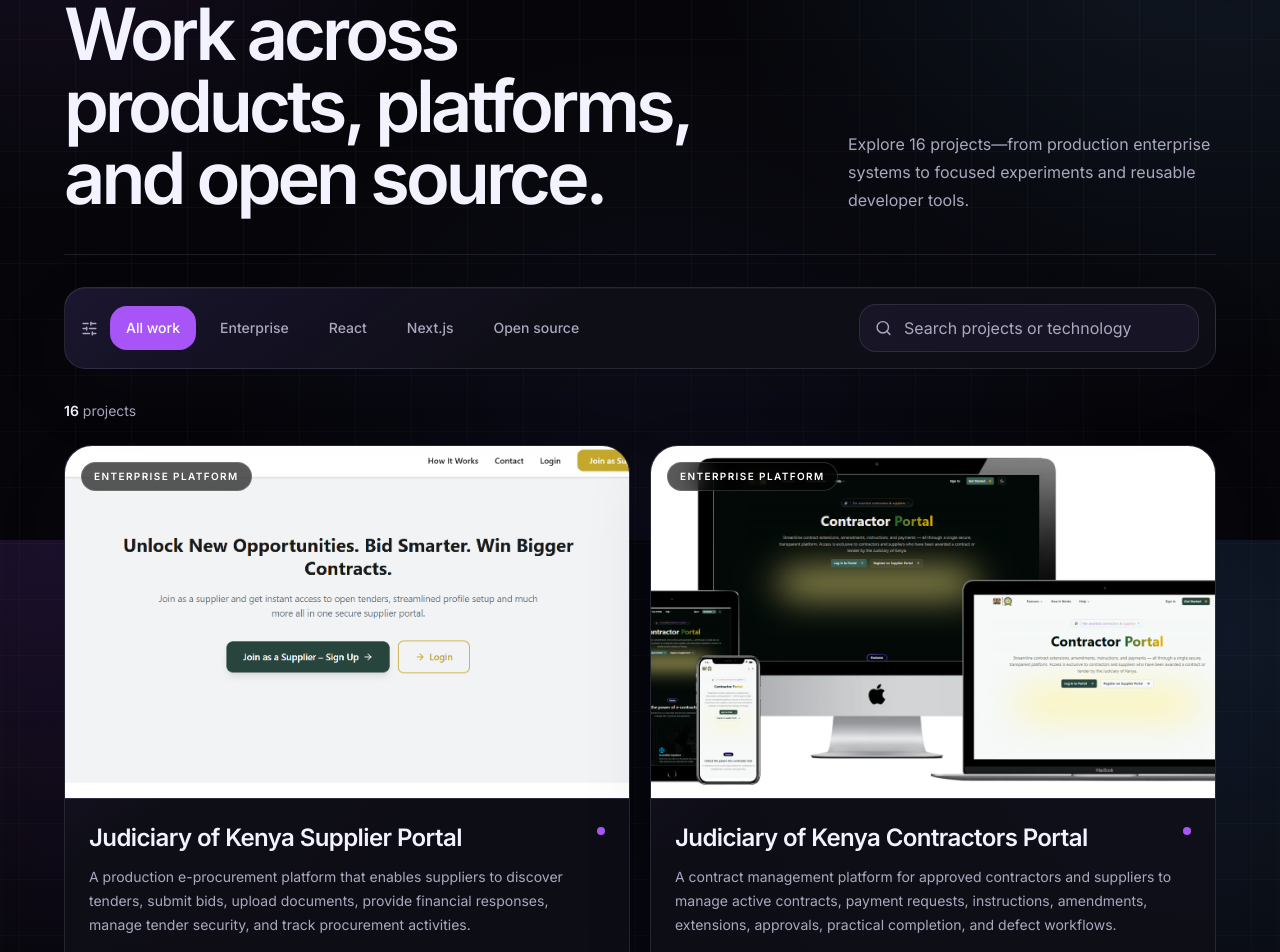
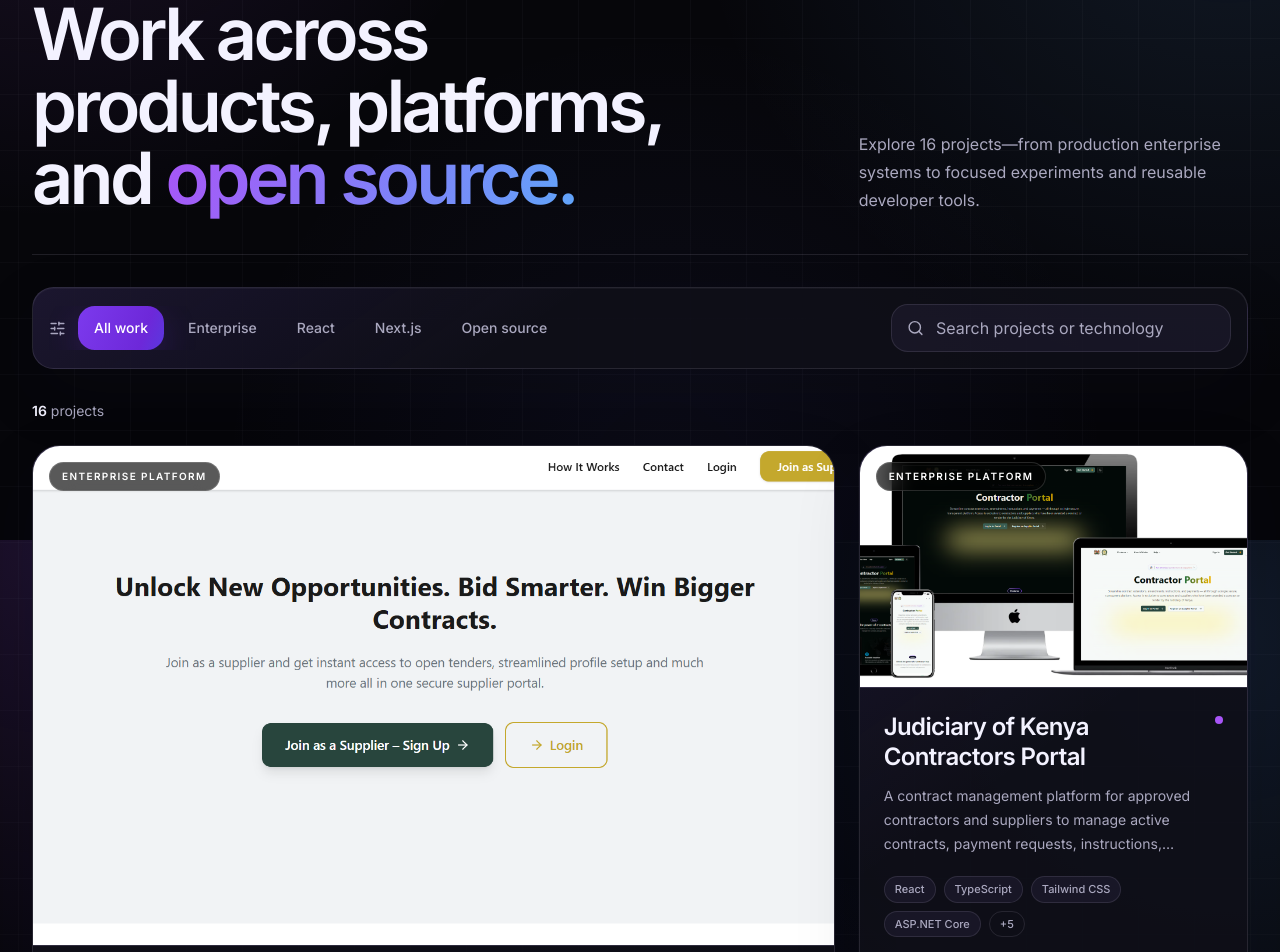
Before and after one commit to NOBERT167/my-portfolio, a Next.js app: page /projects in a window 1280 px wide. Shown: the part 260-1212 px from the top of the page. Built offline with nearby package versions, Linux system fonts and the light colour scheme.

Commit message:
update: app/projects/page.tsx

```diff
--- a/app/projects/page.tsx
+++ b/app/projects/page.tsx
@@ -1,6 +1,6 @@
 "use client";
 
-import { motion } from "framer-motion";
+import { AnimatePresence, motion } from "framer-motion";
 import { ArrowLeft, Search, SlidersHorizontal, X } from "lucide-react";
 import Link from "next/link";
 import { useDeferredValue, useState } from "react";
@@ -70,9 +70,9 @@
       >
         <div className="hero-grid opacity-50" aria-hidden="true" />
 
-        <div className="relative z-10 mx-auto max-w-6xl">
+        <div className="relative z-10 mx-auto max-w-7xl">
           <motion.header
-            initial={{ opacity: 0, y: 24 }}
+            initial={{ y: 24 }}
             animate={{ opacity: 1, y: 0 }}
             transition={{ duration: 0.45 }}
           >
@@ -87,8 +87,9 @@
             <div className="grid gap-6 border-b border-[var(--glass-border)] pb-10 md:grid-cols-12 md:items-end">
               <div className="md:col-span-8">
                 <p className="eyebrow">Project archive</p>
-                <h1 className="mt-3 text-balance text-5xl font-semibold tracking-[-0.055em] sm:text-6xl md:text-7xl">
-                  Work across products, platforms, and open source.
+                <h1 className="mt-3 text-balance text-[clamp(2.35rem,10vw,3rem)] font-semibold tracking-[-0.052em] sm:text-6xl md:text-7xl">
+                  Work across products, platforms, and{" "}
+                  <span className="gradient-text">open source.</span>
                 </h1>
               </div>
               <p className="max-w-md text-base leading-7 text-muted-foreground md:col-span-4 md:justify-self-end">
@@ -100,8 +101,8 @@
 
           <motion.section
             aria-label="Project filters"
-            className="surface-card sticky top-24 z-30 my-8 rounded-2xl p-3 sm:p-4"
-            initial={{ opacity: 0, y: 16 }}
+            className="surface-card relative my-8 rounded-2xl p-3 sm:p-4"
+            initial={{ y: 16 }}
             animate={{ opacity: 1, y: 0 }}
             transition={{ delay: 0.08, duration: 0.4 }}
           >
@@ -122,7 +123,7 @@
                       aria-pressed={isActive}
                       className={`min-h-11 shrink-0 rounded-xl px-4 text-sm font-medium transition-colors duration-200 ${
                         isActive
-                          ? "bg-[var(--neon)] text-[var(--neon-foreground)]"
+                          ? "gradient-button text-[var(--neon-foreground)]"
                           : "text-muted-foreground hover:bg-[var(--surface-raised)] hover:text-foreground"
                       }`}
                     >
@@ -182,22 +183,31 @@
             ) : null}
           </div>
 
+          <AnimatePresence mode="popLayout" initial={false}>
             {filtered.length > 0 ? (
-            <div className="grid grid-cols-1 gap-5 md:grid-cols-2">
+              <motion.div
+                key="project-grid"
+                layout
+                className="grid grid-cols-1 gap-5 md:grid-cols-2 lg:grid-cols-3 lg:gap-6"
+              >
+                <AnimatePresence mode="popLayout">
                   {filtered.map((project, index) => (
                     <ProjectCard
                       key={project.title}
                       project={project}
                       index={index}
-                  isBento={false}
+                      variant="archive"
                     />
                   ))}
-            </div>
+                </AnimatePresence>
+              </motion.div>
             ) : (
               <motion.div
+                key="empty-projects"
                 className="surface-card flex min-h-72 flex-col items-center justify-center rounded-[1.75rem] px-6 text-center"
-              initial={{ opacity: 0 }}
-              animate={{ opacity: 1 }}
+                initial={{ opacity: 0, y: 12 }}
+                animate={{ opacity: 1, y: 0 }}
+                exit={{ opacity: 0, y: -8 }}
                 role="status"
               >
                 <p className="text-xl font-semibold">No matching projects</p>
@@ -207,12 +217,13 @@
                 <button
                   type="button"
                   onClick={clearFilters}
-                className="mt-6 min-h-11 rounded-xl bg-[var(--neon)] px-4 text-sm font-semibold text-[var(--neon-foreground)]"
+                  className="gradient-button mt-6 min-h-11 rounded-xl px-4 text-sm font-semibold text-[var(--neon-foreground)]"
                 >
                   Show all projects
                 </button>
               </motion.div>
             )}
+          </AnimatePresence>
         </div>
       </main>
       <Footer />
```
Lines whose indentation alone changed are shown as unchanged.
